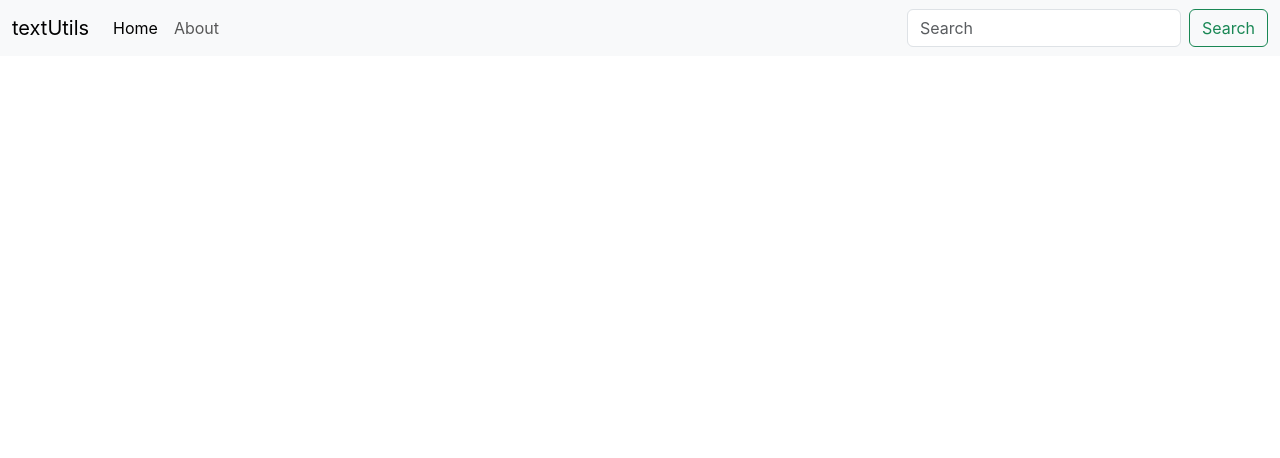
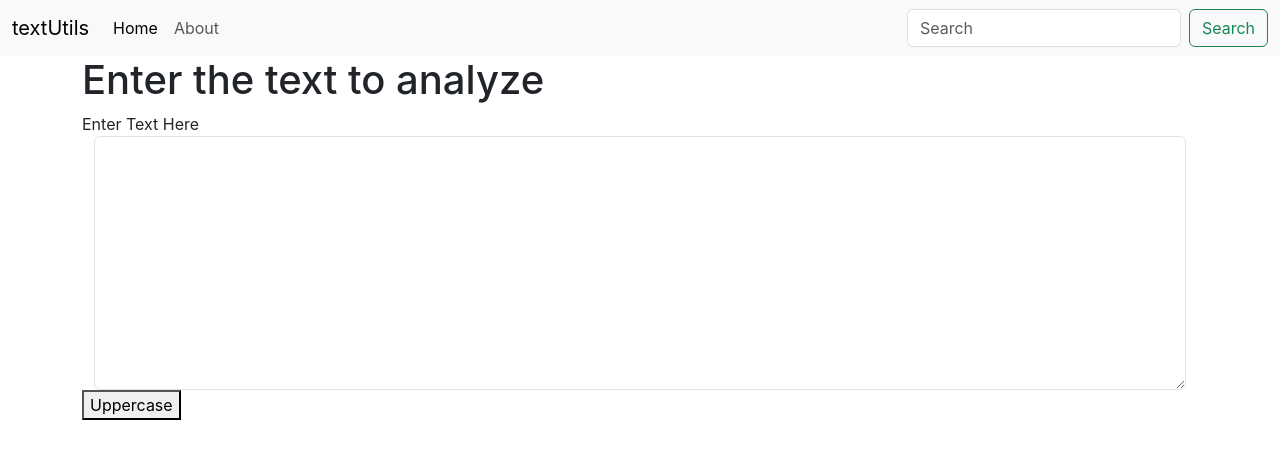
Before and after one commit to GOATSs7/my-app, a React (Create React App) app: page / in a window 1280 px wide. Shown: the top 458 px of the page. Built offline with nearby package versions, Linux system fonts and the light colour scheme.

Commit message:
added TextForm file

```diff
--- a/src/App.js
+++ b/src/App.js
@@ -1,13 +1,20 @@
 import './App.css';
 import Navbar from './components/Navbar';
+import TextForm from './components/TextForm';
 
 function App() {
     return (
 
        <>
-   <Navbar title="textUtils" about="About" />
+       <Navbar title = "textUtils" about = "About"/>
+       <div className="container">
+       <TextForm heading="Enter the text to analyze"/>
 
+       </div>
        </>
+
+
+
 
     );
 }
--- /dev/null
+++ b/src/components/TextForm.js
@@ -0,0 +1,26 @@
+import { click } from '@testing-library/user-event/dist/click'
+import React from 'react'
+
+
+const uppercase=()=>{
+
+console.log("clicked")
+}
+
+export default function TextForm(props) {
+    return (
+
+
+      <div>
+        <div className='mb-3'>
+            <h1>{props.heading}</h1>
+            <label htmlFor="myBox" className='form-lable'>Enter Text Here</label>
+       <div className="container">
+
+        <textarea name=" " id="myBox" cols="30" rows="10" className='form-control'></textarea>
+       </div>
+       <button onClick={uppercase} >Uppercase</button>
+        </div>
+      </div>
+    )
+}
```
